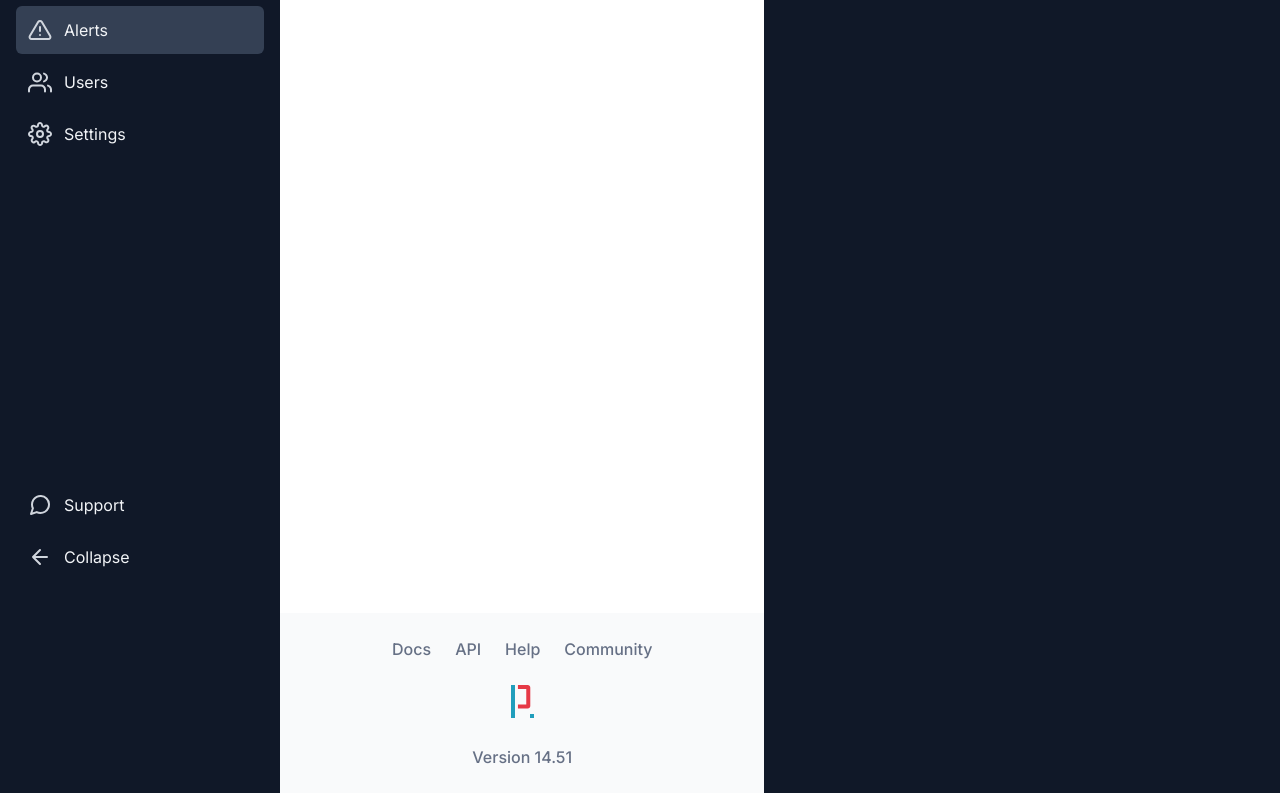
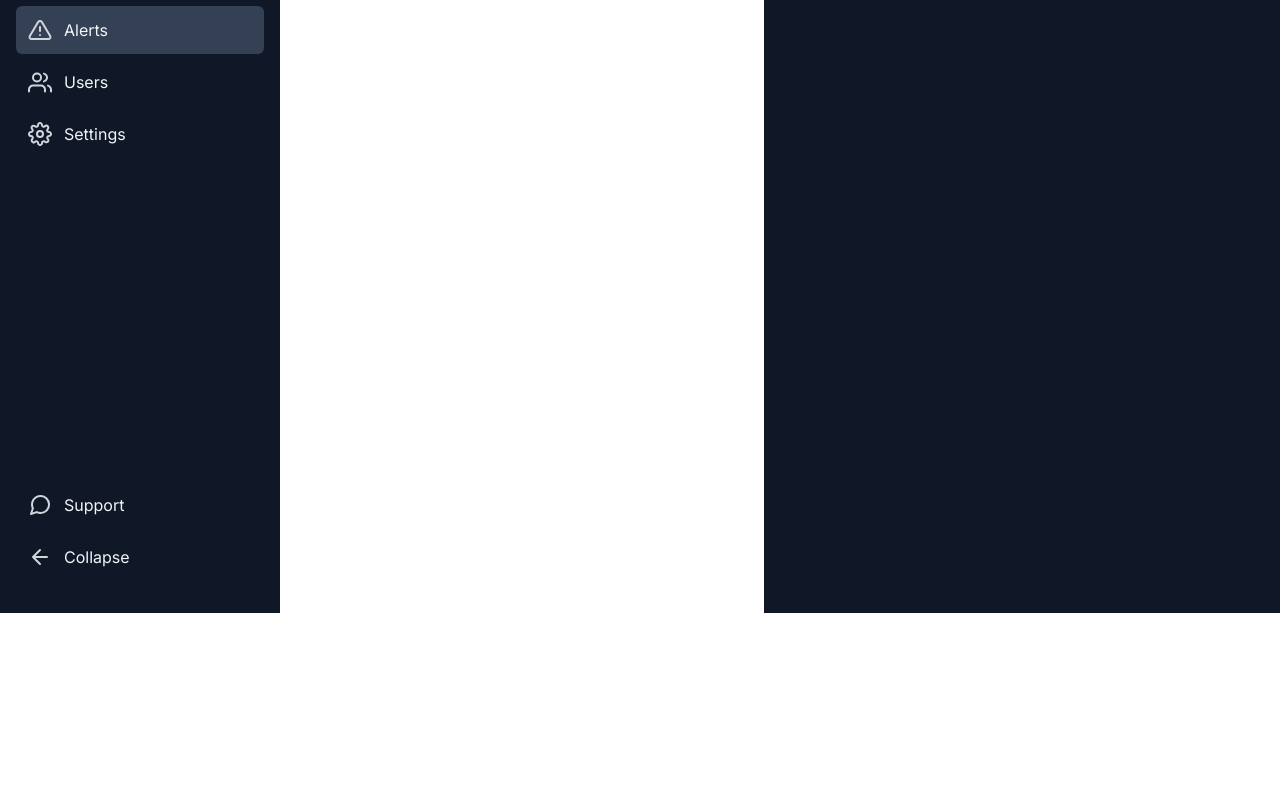
Before and after one commit to profydev/prolog-app-Jeloves, a Next.js app: page /dashboard/alerts in a window 1280 px wide. Shown: the part 187-980 px from the top of the page. After the commit the page ends 800 px from the top, so only its background shows below. Built offline with nearby package versions, Linux system fonts and the light colour scheme.

Commit message:
Removing old code caused by merge

```diff
--- a/features/layout/page-container/page-container.module.scss
+++ b/features/layout/page-container/page-container.module.scss
@@ -44,46 +44,3 @@
   color: color.$gray-500;
   font: font.$text-md-regular;
 }
-
-.footer {
-  background-color: color.$gray-50;
-  color: color.$gray-500;
-  padding-left: 12px;
-  padding-right: 12px;
-
-  @media (min-width: breakpoint.$desktop) {
-    min-width: 50px;
-  }
-}
-
-.footerContent {
-  padding: 24px;
-  display: flex;
-  flex-direction: column;
-  justify-content: center;
-  align-items: center;
-  flex-shrink: 0;
-}
-
-.logoWrap {
-  padding-top: 24px;
-  padding-bottom: 24px;
-}
-
-.version {
-  margin: 0;
-  font: font.$text-md-medium;
-}
-
-.linksContainer {
-  display: flex;
-  justify-content: center;
-  align-items: flex-start;
-  gap: 24px;
-}
-
-.link {
-  color: color.$gray-500;
-  text-decoration: none;
-  font: font.$text-md-medium;
-}
--- a/features/layout/page-container/page-container.tsx
+++ b/features/layout/page-container/page-container.tsx
@@ -2,7 +2,6 @@ import Head from "next/head";
 import { SidebarNavigation } from "../sidebar-navigation";
 import { Footer } from "../footer";
 import styles from "./page-container.module.scss";
-import Link from "next/link";
 
 type PageContainerProps = {
   children: React.ReactNode;
@@ -28,29 +27,6 @@ export function PageContainer({ children, title, info }: PageContainerProps) {
           <div className={styles.info}>{info}</div>
           {children}
         </div>
-        <footer className={styles.footer}>
-          <div className={styles.footerContent}>
-            <div className={styles.linksContainer}>
-              <Link href="#" className={styles.link}>
-                Docs
-              </Link>
-              <Link href="#" className={styles.link}>
-                API
-              </Link>
-              <Link href="#" className={styles.link}>
-                Help
-              </Link>
-              <Link href="#" className={styles.link}>
-                Community
-              </Link>
-            </div>
-            <div className={styles.logoWrap}>
-              {/* eslint-disable-next-line @next/next/no-img-element */}
-              <img src="/icons/logo-small.svg" alt="logo"></img>
-            </div>
-            <p className={styles.version}>Version 14.51</p>
-          </div>
-        </footer>
       </main>
       <Footer />
     </div>
```
